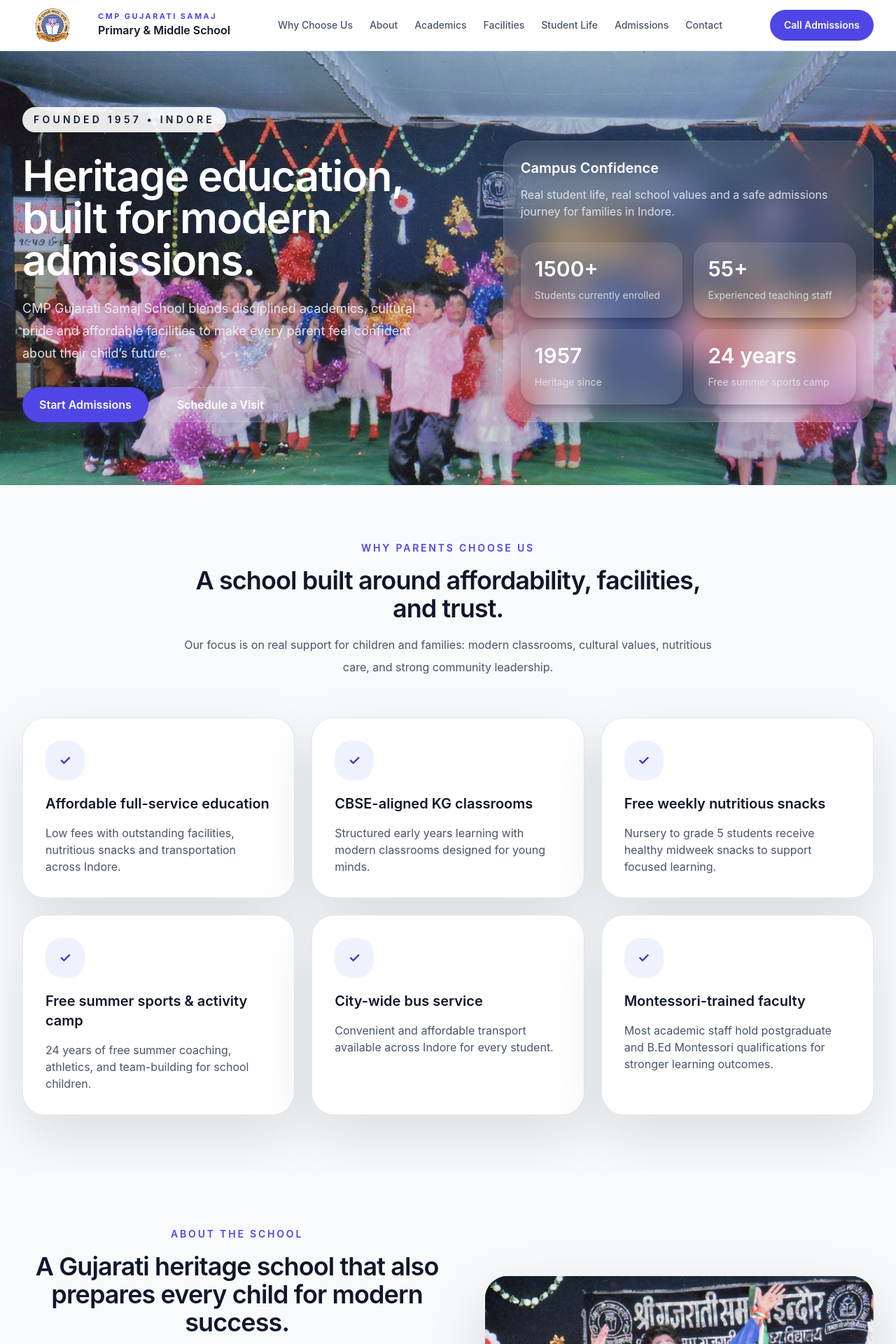
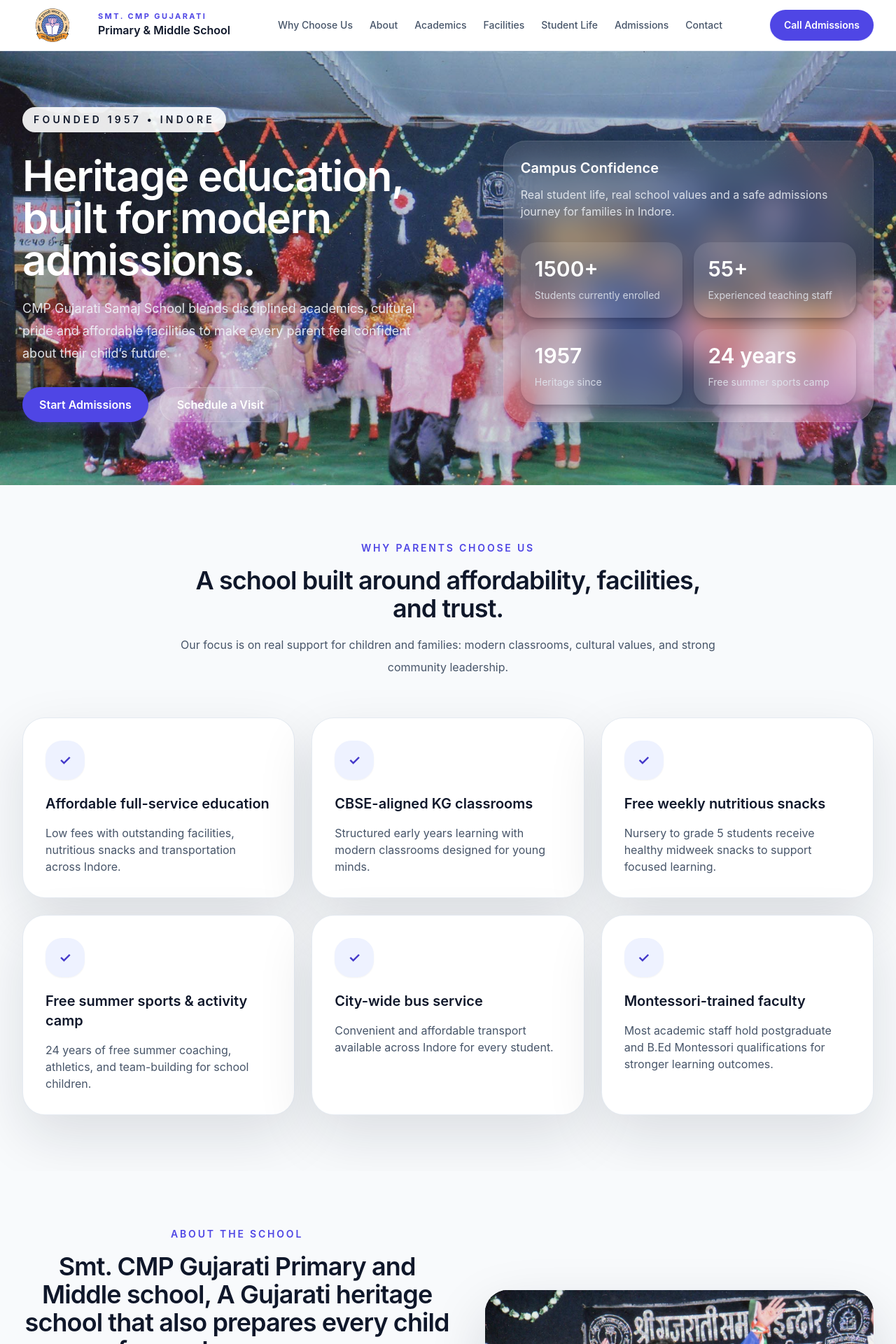
Before and after one commit to abhiydev/CMS_CMP_Gujarati_school, a React (Vite) app: page / in a window 1280 px wide. Shown: the top 1920 px of the page at 70% size. Built offline with nearby package versions, Linux system fonts and the light colour scheme; no server answers; the database is empty.

Commit message:
changes suggestion by client

```diff
--- a/src/pages/HomePage.jsx
+++ b/src/pages/HomePage.jsx
@@ -70,7 +70,7 @@ export default function HomePage() {
 
             <div className="min-w-0 leading-tight">
               <p className="truncate text-[11px] font-bold uppercase tracking-[0.22em] text-indigo-600">
-                CMP Gujarati Samaj
+                Smt. CMP Gujarati
               </p>
 
               <p className="truncate text-sm font-semibold text-slate-900 sm:text-base">
@@ -193,7 +193,7 @@ export default function HomePage() {
             <SectionHeading
               eyebrow="Why Parents Choose Us"
               title="A school built around affordability, facilities, and trust."
-              description="Our focus is on real support for children and families: modern classrooms, cultural values, nutritious care, and strong community leadership."
+              description="Our focus is on real support for children and families: modern classrooms, cultural values, and strong community leadership."
             />
             <div className="mt-14 grid gap-6 md:grid-cols-2 xl:grid-cols-3">
               {asArray(benefits).map((item) => (
@@ -222,7 +222,7 @@ export default function HomePage() {
               <div>
                 <SectionHeading
                   eyebrow="About the School"
-                  title="A Gujarati heritage school that also prepares every child for modern success."
+                  title="Smt. CMP Gujarati Primary and Middle school, A Gujarati heritage school that also prepares every child for modern success."
                   description="Founded with deep community roots in 1957, the school continues to grow with disciplined teaching, strong cultural values and a student-first approach."
                 />
                 <div className="mt-10 space-y-6 text-base leading-8 text-slate-600">
```
